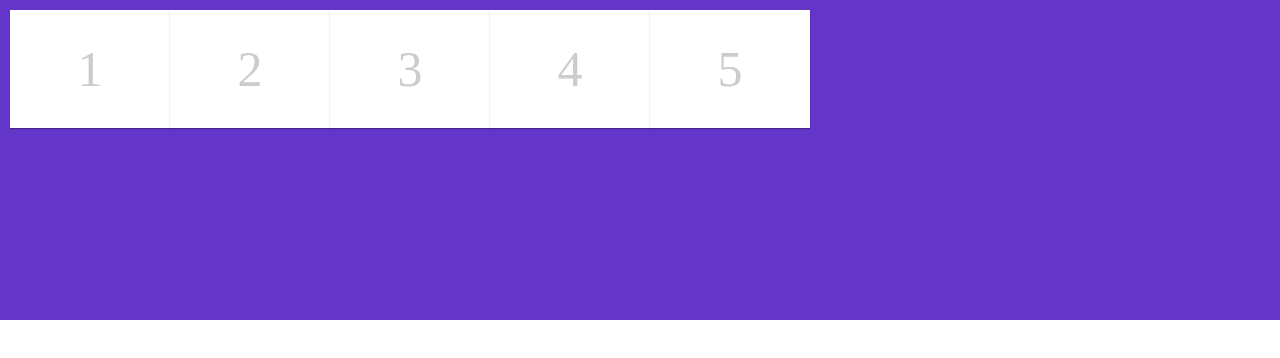
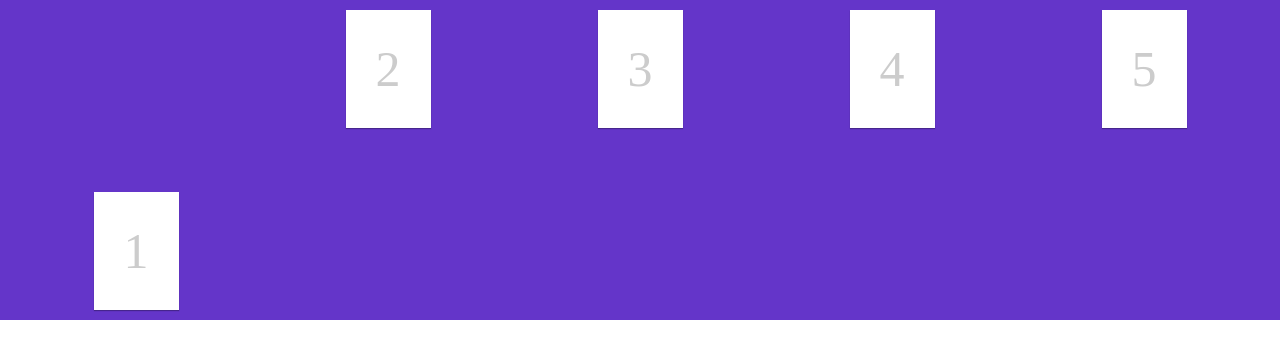
Before and after one commit to xiaobin1204/flexbox, a website: page index.html in a window 1280 px wide. Drawn offline with Linux system fonts and the light colour scheme.

Commit message:
但对给项目设置对齐方式

```diff
--- a/styles/style.css
+++ b/styles/style.css
@@ -2,17 +2,10 @@
   /*行内容器*/
   display: flex;
   height: 300px;
+  justify-content: space-around;
   align-items: flex-start;
 }
-/*给所有项目设置一个宽*/
-.item {
-  /*改变默认设置的宽度*/
-  /*flex-basis: 100px;*/
-  /*flex标签等效写法0是flex-grow  auto 1是flexbasis*/
-  flex: 0 1 100px;
+/*设置项目的单独对齐方式*/
+.item-1 {
+  align-self: flex-end;
 }
-/*单独给item-3设置一个宽度*/
-.item-3 {
-  /*让item-3比其他元素更容易缩小*/
-  /*flex-shrink: 3;*/
-}
```
